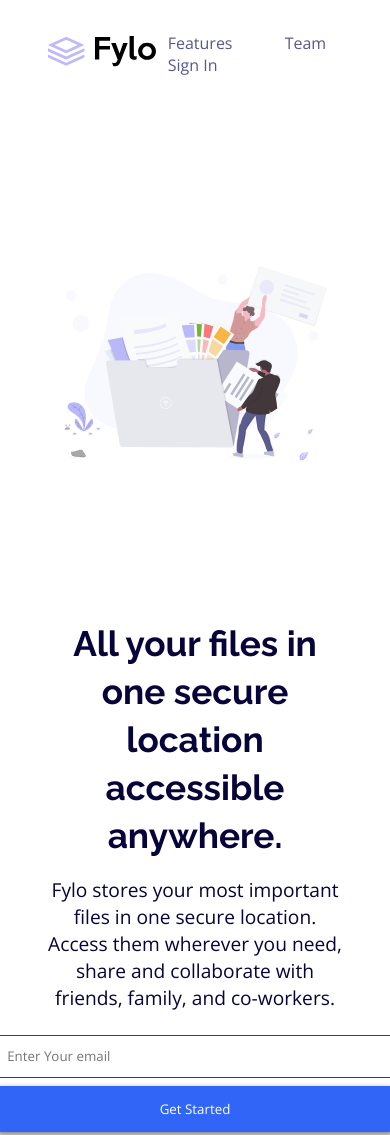
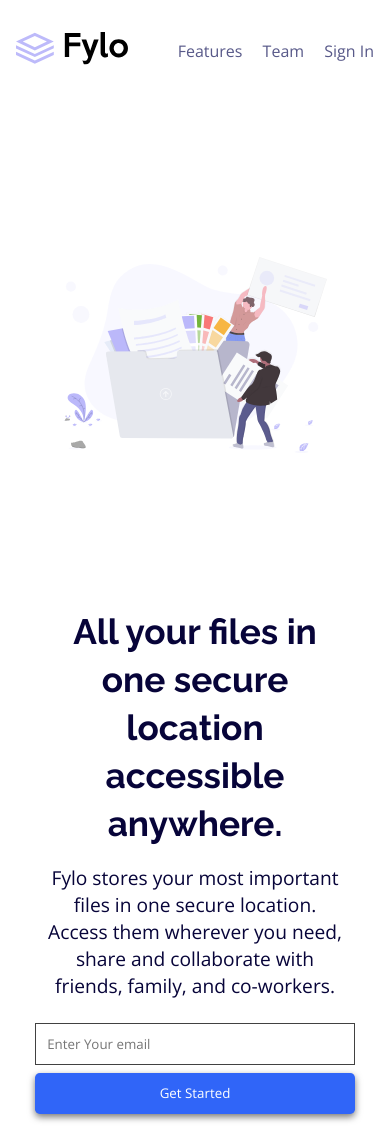
Before and after one commit to IslemMedjahdi/landing-page-with-two-column-layout, a plain HTML site: page index.html in a window 390 px wide. Shown: the top 1135 px of the page. Drawn offline with nearby package versions, Linux system fonts and the light colour scheme.

Commit message:
update Media queries in css

```diff
--- a/index.html
+++ b/index.html
@@ -8,7 +8,7 @@
 
   <link rel="icon" type="image/png" sizes="32x32" href="./images/favicon-32x32.png">
   <link rel="stylesheet" href="style.css">
-  <title>Frontend Mentor | Fylo landing page with two column layout</title>
+  <title>Fylo landing page with two column layout</title>
 
 </head>
 
--- a/style.css
+++ b/style.css
@@ -14,6 +14,9 @@ header .logo{
     cursor: pointer;
     padding-top: 2rem;
     margin-left: 3rem;
+}
+header .logo img{
+    width: 100%;
 }
 header nav ul{
     list-style: none;
@@ -284,8 +287,14 @@ footer .footer{
         grid-template-columns: 100%;
         grid-template-rows: 1fr 1fr;
     }
-    .logo img{
-        width: 90%;
+    header .logo{
+        margin-left: 1rem;
+    }
+    header nav ul li{
+        margin-right: 1rem;
+    }
+    header .logo img{
+        width: 7rem;
     }
     .section .right{
         order: -1;
@@ -299,12 +308,18 @@ footer .footer{
     .left>h1,.left>p{
         text-align: center;
     }
+    .left form{
+        align-items: center;
+    }
     .section .left form button{
-        width: 25rem;
-        min-width: 10rem;
+        border: 0;
+        min-width: 20rem;
+        padding: 0.7rem;
     }
     .left form input{
-        margin-right: initial;
+        width: 75%;
+        min-width: 20rem;
+        margin-right: 0rem;
     }
     .three .right form{
         margin-left: 0rem;
```
